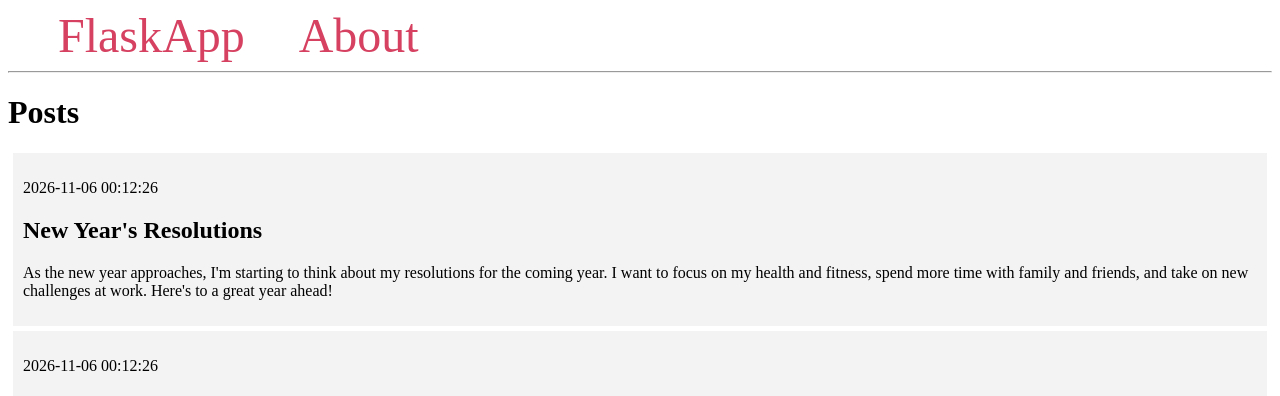
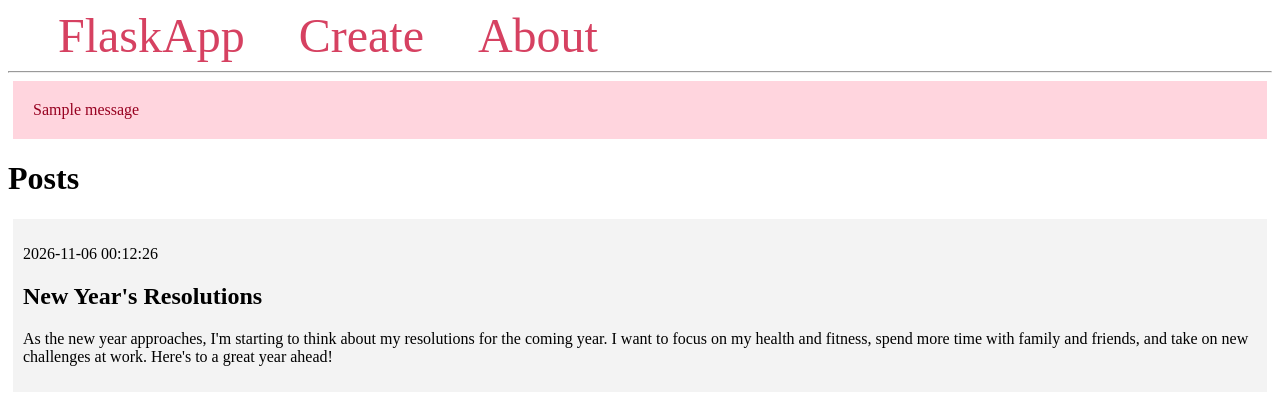
Before and after one commit to Aiden010/Flask-Blog, a Flask app: page / in a window 1280 px wide. Shown: the top 396 px of the page. Run offline with Flask 3, Linux system fonts and the light colour scheme; data comes from the database, SQL or seed files in the repository; one stand-in notice (Sample message) is shown.

Commit message:
Update base.html
create posts

```diff
--- a/flask_blog_class/templates/base.html
+++ b/flask_blog_class/templates/base.html
@@ -28,10 +28,14 @@
 <body>
     <nav>
         <a href="{{ url_for('index') }}">FlaskApp</a>
+        <a href="{{ url_for('create') }}">Create</a>
         <a href="#">About</a>
     </nav>
     <hr>
     <div class="content">
+        {% for message in get_flashed_messages() %}
+        <div class="alert">{{ message }}</div>
+        {% endfor %}
         {% block content %} {% endblock %}
     </div>
 </body>
```
